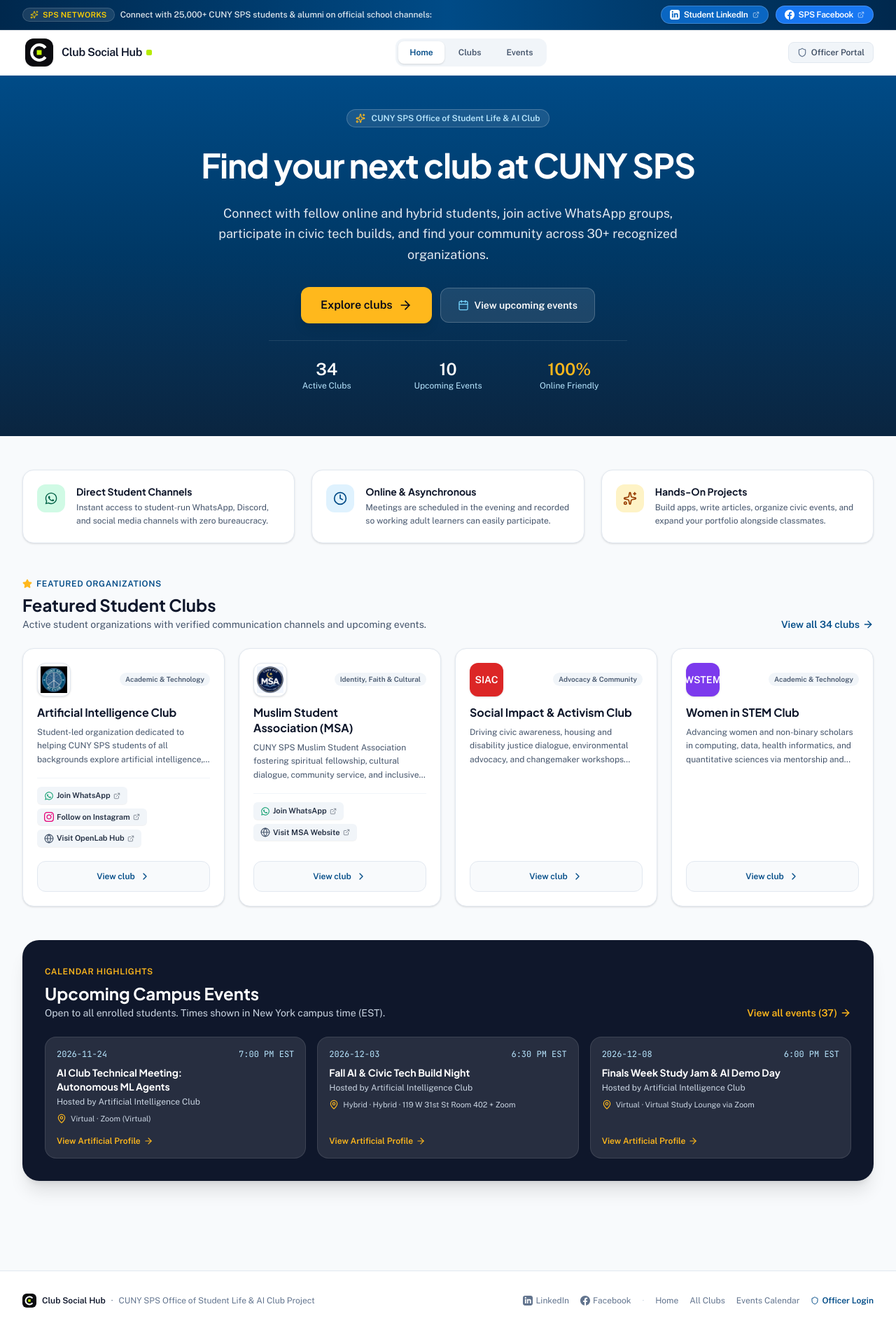
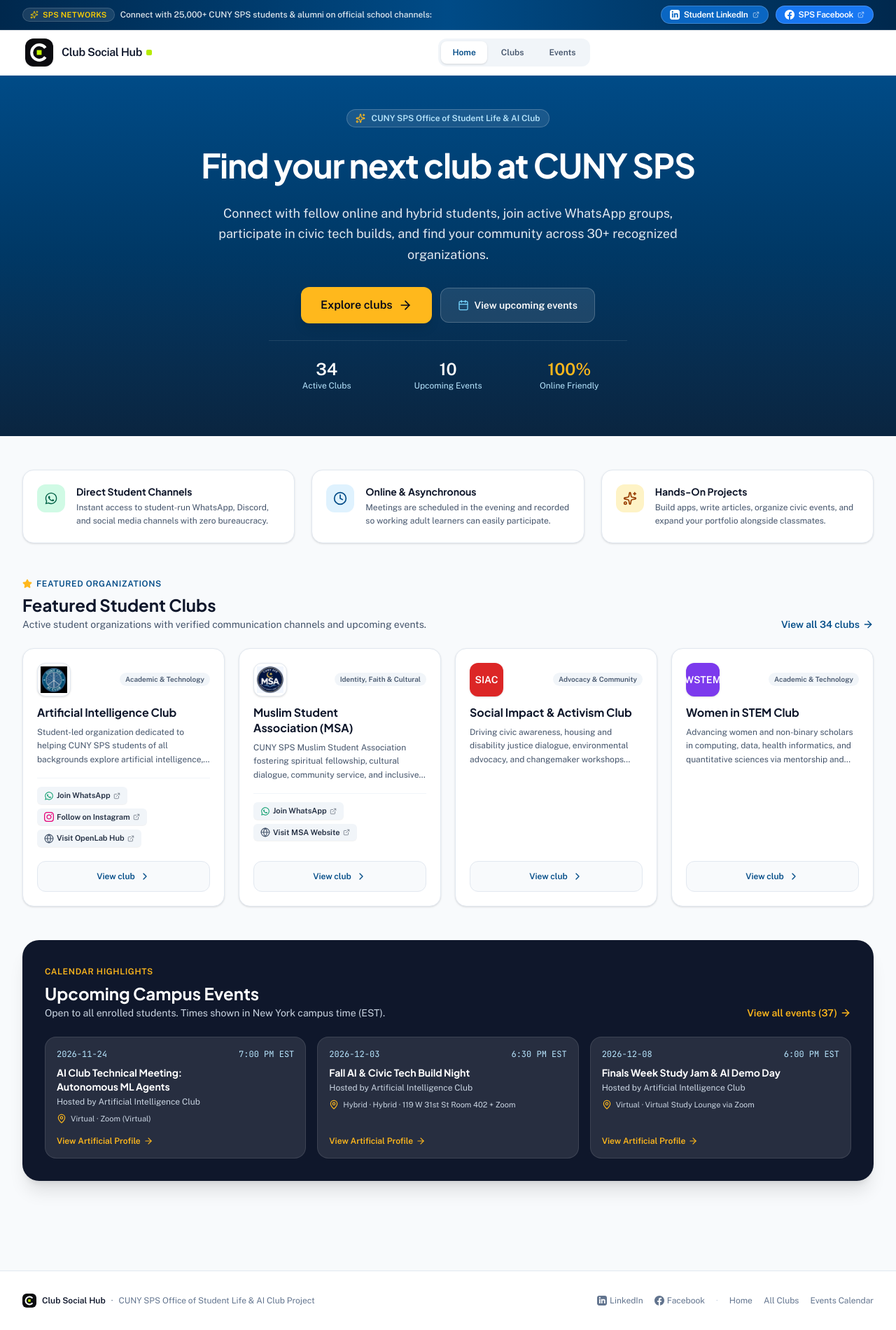
Before and after one commit to CunySPSAIClub/CunyClubSocial, a React (Vite) app: page / in a window 1280 px wide. Shown: the whole page at 70% size. Built offline with nearby package versions, Linux system fonts and the light colour scheme.

Commit message:
feat(public): completely remove Officer Portal and login views from public discovery app

```diff
--- a/index.html
+++ b/index.html
@@ -4,9 +4,9 @@
     <meta charset="UTF-8" />
     <meta name="viewport" content="width=device-width, initial-scale=1.0" />
     <title>CUNY SPS Club Social Hub</title>
-    <meta name="description" content="Centralized, AI-powered social media management and institutional governance platform for CUNY SPS student organizations and the Office of Student Life." />
+    <meta name="description" content="Official student club directory, events calendar, and community social hub for CUNY SPS student organizations and the Office of Student Life." />
     <meta property="og:title" content="CUNY SPS Club Social Hub" />
-    <meta property="og:description" content="Centralized, AI-powered social media management and institutional governance platform for CUNY SPS student organizations and the Office of Student Life." />
+    <meta property="og:description" content="Official student club directory, events calendar, and community social hub for CUNY SPS student organizations and the Office of Student Life." />
     <meta property="og:type" content="website" />
     <meta property="og:image" content="/assets/aistudio/Club_Social_Hub_-_Logo_Sheet_352913ad.jpg" />
     <link rel="icon" type="image/svg+xml" href="/club-social-hub-mark.svg" />
--- a/src/App.tsx
+++ b/src/App.tsx
@@ -3,86 +3,9 @@
  * SPDX-License-Identifier: Apache-2.0
  */
 
-import React, { useState, useEffect } from 'react';
-import { ArrowLeft, LayoutDashboard } from 'lucide-react';
-import { AppShell } from './components/AppShell';
-import { LoginView } from './components/LoginView';
+import React from 'react';
 import { StudentDiscoveryApp } from './components/StudentDiscoveryApp';
-import { AuthProvider, useAuth } from './context/AuthContext';
-
-function RootRouter() {
-  const { session, loading } = useAuth();
-  const [viewMode, setViewMode] = useState<'discovery' | 'portal'>(() => {
-    if (typeof window !== 'undefined') {
-      const params = new URLSearchParams(window.location.search);
-      if (params.get('portal') === 'true' || window.location.hash.startsWith('#portal')) {
-        return 'portal';
-      }
-    }
-    return 'discovery';
-  });
-
-  useEffect(() => {
-    const handleHash = () => {
-      if (window.location.hash.startsWith('#portal')) {
-        setViewMode('portal');
-      }
-    };
-    window.addEventListener('hashchange', handleHash);
-    return () => window.removeEventListener('hashchange', handleHash);
-  }, []);
-
-  const openPortal = () => {
-    window.location.hash = 'portal';
-    setViewMode('portal');
-  };
-
-  const returnToDiscovery = () => {
-    window.location.hash = 'home';
-    setViewMode('discovery');
-  };
-
-  if (viewMode === 'discovery') {
-    return <StudentDiscoveryApp onOpenPortal={openPortal} />;
-  }
-
-  // Officer / Admin management portal view
-  return (
-    <div className="min-h-screen flex flex-col bg-slate-50">
-      <header className="bg-slate-900 text-slate-200 px-4 py-2.5 text-xs flex items-center justify-between border-b border-slate-800 shrink-0">
-        <button
-          onClick={returnToDiscovery}
-          className="inline-flex items-center gap-1.5 font-medium text-amber-400 hover:text-amber-300 focus:outline-none focus:underline"
-          title="Return to student-facing club discovery"
-        >
-          <ArrowLeft className="w-3.5 h-3.5" />
-          <span>Back to Student Club Discovery</span>
-        </button>
-        <div className="flex items-center gap-2 text-slate-400">
-          <LayoutDashboard className="w-3.5 h-3.5" />
-          <span className="hidden sm:inline">CUNY SPS Club Social Hub · Officer Portal</span>
-          <span className="sm:hidden">Officer Portal</span>
-        </div>
-      </header>
-      <div className="flex-1">
-        {loading ? (
-          <div className="min-h-[50vh] flex items-center justify-center text-sm text-slate-600">
-            Verifying CUNY institutional session...
-          </div>
-        ) : !session ? (
-          <LoginView />
-        ) : (
-          <AppShell />
-        )}
-      </div>
-    </div>
-  );
-}
 
 export default function App() {
-  return (
-    <AuthProvider>
-      <RootRouter />
-    </AuthProvider>
-  );
+  return <StudentDiscoveryApp />;
 }
--- a/src/components/StudentDiscoveryApp.tsx
+++ b/src/components/StudentDiscoveryApp.tsx
@@ -92,11 +92,7 @@ function getGoogleCalendarUrl(ev: DiscoveryEvent): string {
   return `https://calendar.google.com/calendar/render?action=TEMPLATE&text=${encodeURIComponent(ev.title)}&dates=${startCode}/${endCode}&details=${encodeURIComponent(ev.description)}&location=${encodeURIComponent(ev.location)}`;
 }
 
-interface StudentDiscoveryAppProps {
-  onOpenPortal?: () => void;
-}
-
-export function StudentDiscoveryApp({ onOpenPortal }: StudentDiscoveryAppProps) {
+export function StudentDiscoveryApp() {
   // Navigation: 'home' | 'clubs' | 'events' | 'club-profile'
   const [currentTab, setCurrentTab] = useState<'home' | 'clubs' | 'events' | 'club-profile'>('home');
   const [selectedClubId, setSelectedClubId] = useState<string>('club-ai');
@@ -317,17 +313,7 @@ export function StudentDiscoveryApp({ onOpenPortal }: StudentDiscoveryAppProps)
 
             {/* Right Action: Officer / Admin Switcher */}
             <div className="flex items-center gap-2">
-              {onOpenPortal && (
-                <button
-                  type="button"
-                  onClick={onOpenPortal}
-                  className="hidden sm:inline-flex items-center gap-1.5 px-3 py-1.5 text-xs font-medium text-slate-700 bg-slate-100 hover:bg-slate-200 border border-slate-200 rounded-lg transition-colors cursor-pointer"
-                  title="Switch to Club Officer & Administrator Management Portal"
-                >
-                  <Shield className="w-3.5 h-3.5 text-slate-500" />
-                  <span>Officer Portal</span>
-                </button>
-              )}
+
 
               {/* Mobile Menu Hamburger Button */}
               <button
@@ -414,18 +400,7 @@ export function StudentDiscoveryApp({ onOpenPortal }: StudentDiscoveryAppProps)
               </div>
             </div>
 
-            {onOpenPortal && (
-              <div className="pt-3 border-t border-slate-100">
-                <button
-                  type="button"
-                  onClick={onOpenPortal}
-                  className="w-full flex items-center gap-2 px-3 py-2.5 text-xs font-medium text-slate-600 bg-slate-50 hover:bg-slate-100 rounded-lg border border-slate-200 cursor-pointer"
-                >
-                  <Shield className="w-4 h-4 text-slate-500" />
-                  <span>Club Officer & Management Portal</span>
-                </button>
-              </div>
-            )}
+
           </div>
         )}
       </header>
@@ -1392,16 +1367,7 @@ export function StudentDiscoveryApp({ onOpenPortal }: StudentDiscoveryAppProps)
             >
               Events Calendar
             </button>
-            {onOpenPortal && (
-              <button
-                type="button"
-                onClick={onOpenPortal}
-                className="hover:text-[#004B87] font-semibold cursor-pointer flex items-center gap-1 text-[#004B87]"
-              >
-                <Shield className="w-3 h-3" />
-                <span>Officer Login</span>
-              </button>
-            )}
+
           </div>
         </div>
       </footer>
```
Also changed, not shown: 1 other file (tests, documents, lock files or other folders).
